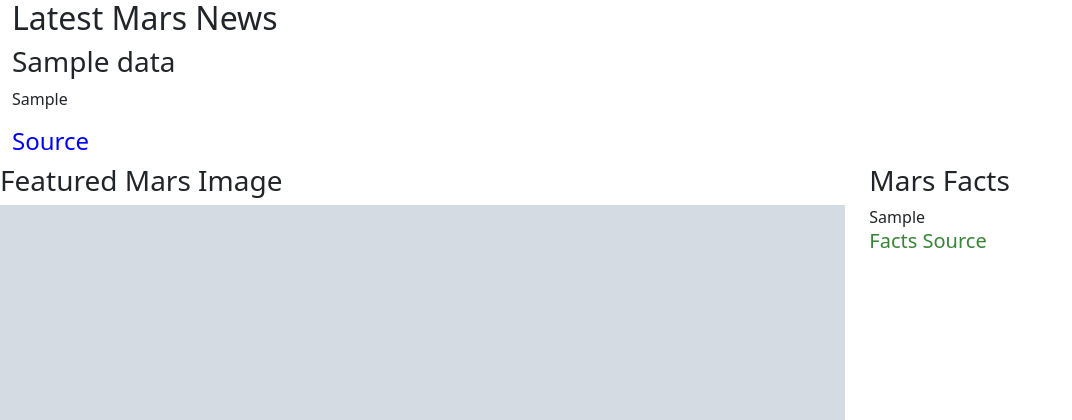
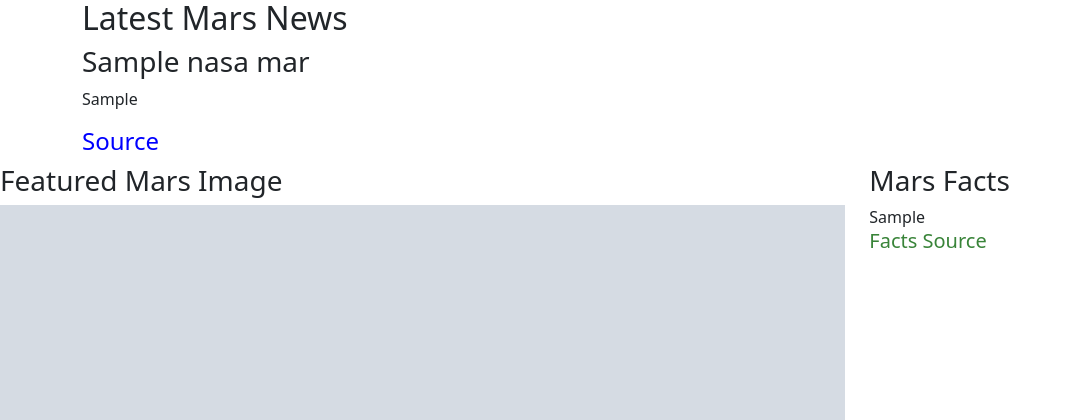
Before and after one commit to KWASSI09/web-scraping-challenge, a Flask app: template templates/index.html in a window 1280 px wide. Shown: the part 201-621 px from the top of the page, without its empty margins (0-1072 px from the left). Run offline with Flask 2, Linux system fonts and the light colour scheme; the template is opened without the code that fills it: most values are stand-ins (such as "Sample title", 1, 10 or a date in 2020); grey boxes marked "Sample" are stand-in pictures; parts of the project's set-up code (start-up, migrations or seed data) failed here and were passed over; some libraries are stand-ins or nearby versions.

Commit message:
updating codes

```diff
--- a/app.py
+++ b/app.py
@@ -19,7 +19,8 @@ def home():
     return render_template("index.html", data=nasa_mars_data)
 
 @app.route("/scrape")
-def scraper():
+def scrape():
+
     nasa_mars_data =scrape_mars.scrape()
     mongo.db.mars_data.update({}, nasa_mars_data, upsert=True)
     return redirect("/")
--- a/style.css
+++ /dev/null
@@ -1,3 +0,0 @@
-.container{
-    margin-left: 0%;
-}
--- a/templates/index.html
+++ b/templates/index.html
@@ -5,7 +5,7 @@
     <meta name="viewport" content="width=device-width, initial-scale=1">
     <title>Scraping into Mars</title>
     <link href="https://cdn.jsdelivr.net/npm/bootstrap@5.2.0/dist/css/bootstrap.min.css" rel="stylesheet" integrity="sha384-gH2yIJqKdNHPEq0n4Mqa/HGKIhSkIHeL5AyhkYV8i59U5AR6csBvApHHNl/vI1Bx" crossorigin="anonymous">
-    <link rel="stylesheet" href="style.css">
+   <!--<link rel="stylesheet" href="style.css">-->
   </head>
 <body>
 
@@ -20,9 +20,9 @@
     <div class="row">
         <div class="col-md-12">
             <h2 class="heading">Latest Mars News</h2>
-              <h3 class="heading">{{data.latest_news_title }}</h3>
-              <p>{{data.latest_news_paragraph }}</p>
-            <h4><a href="{{data.Nasa_url}}" class="text-decoration-none" style="color: blue" target="_blank">Source</Source></a></h4>
+              <h3 class="heading">{{nasa_mars_data.latest_news_title }}</h3>
+              <p>{{nasa_mars_data.latest_news_paragraph }}</p>
+            <h4><a href="{{nasa_mars_data.Nasa_url}}" class="text-decoration-none" style="color: blue" target="_blank">Source</Source></a></h4>
         </div>
     </div>
     </div>
@@ -35,22 +35,22 @@
           <h3 class="title">Featured Mars Image</h3>
         </div>
         <div class="content">
-            <img src="{{data.featured_image_url }}" alt="Featured Mars Image" style="width:100%">
+            <img src="{{nasa_mars_data.featured_image_url }}" alt="Featured Mars Image" style="width:100%">
         </div>
-        <h5><a href=" {{data.jpl_url}} " class="text-decoration-none" style="color:#398439" target=”_blank”>Image Source</a></h5>
+        <h5><a href=" {{nasa_mars_data.jpl_url}} " class="text-decoration-none" style="color:#398439" target=”_blank”>Image Source</a></h5>
       </div>
     </div>
 
-    <!-- facts table takes up the rest of the columns; relies on pandas css from df.to_html(classes = 'table table-striped table-hover') -->
+    <!-- facts table takes up the rest of the columns; relies on pandas css from mars_data_df.to_html() -->
     <div class="col-md-4 col-sm-12">
       <div class="box">
         <div class="page-header">
           <h3 class="title">Mars Facts</h3>
         </div>
           <div>
-          {{data.mars_table | safe }}
+          {{nasa_mars_data.mars_table | safe }}
           </div>
-          <h5><a href=" {{data.mars_facts }} " class="text-decoration-none" style="color:#398439" target=”_blank”>Facts Source</a></h5>
+          <h5><a href=" {{nasa_mars_data.mars_facts }} " class="text-decoration-none" style="color:#398439" target=”_blank”>Facts Source</a></h5>
       </div>
   </div>
  </div>
@@ -60,11 +60,11 @@
         <h2 class="text-center"><b>Mars Hemispheres</b></h2>
     </div>
     <!-- "for" loop to go through the Mongo array -->
-    {% for hemi in data.hemisp_image_urls %}
+    {% for hemi in nasa_mars_data.hemisp_image_urls %}
     <div class="card col-md-6">
-      <img class="card-img-top" src="{{ data.hemisp_image_urls }}" style="width:100%">
+      <img class="card-img-top" src="{{nasa_mars_data.hemisp_image_urls }}" style="width:100%">
         <div class="card-body">
-          <a href="{{ data.img_data}}" target=”_blank style="color:#398439" class="card-link">Hemisphere Source</a>
+          <a href="{{nasa_mars_data.Hemispheres_url}}" target=”_blank style="color:#398439" class="card-link">Hemisphere Source</a>
         </div>
     </div>
     {% endfor %}
```
Also changed, not shown: scrape_mars.py (+3 -4 lines), 1 other file.
